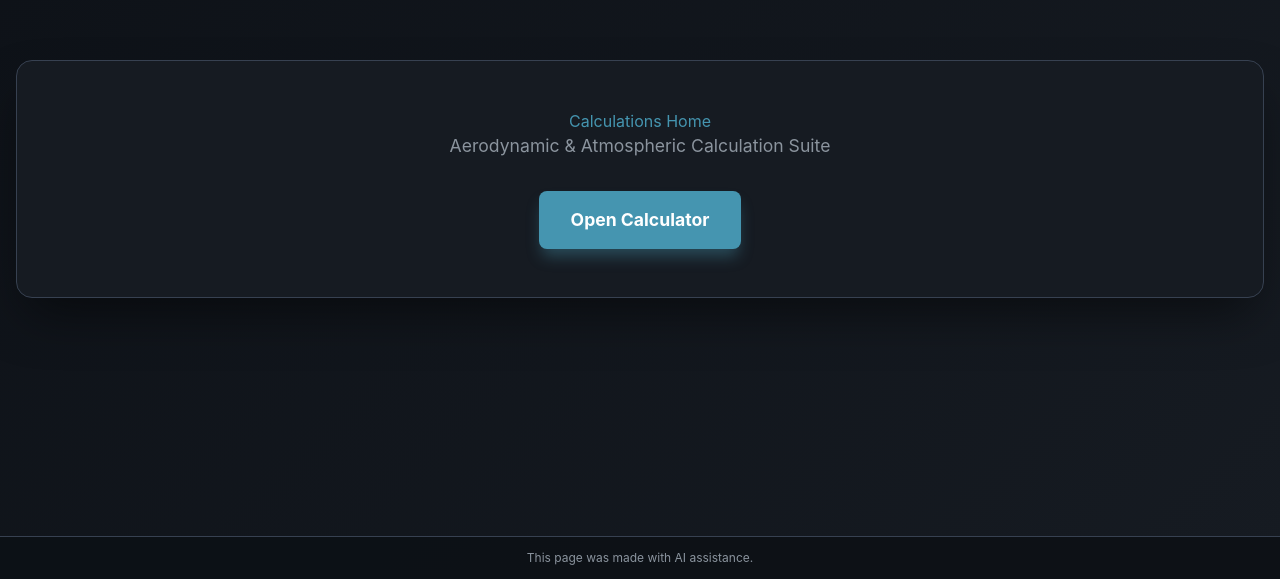
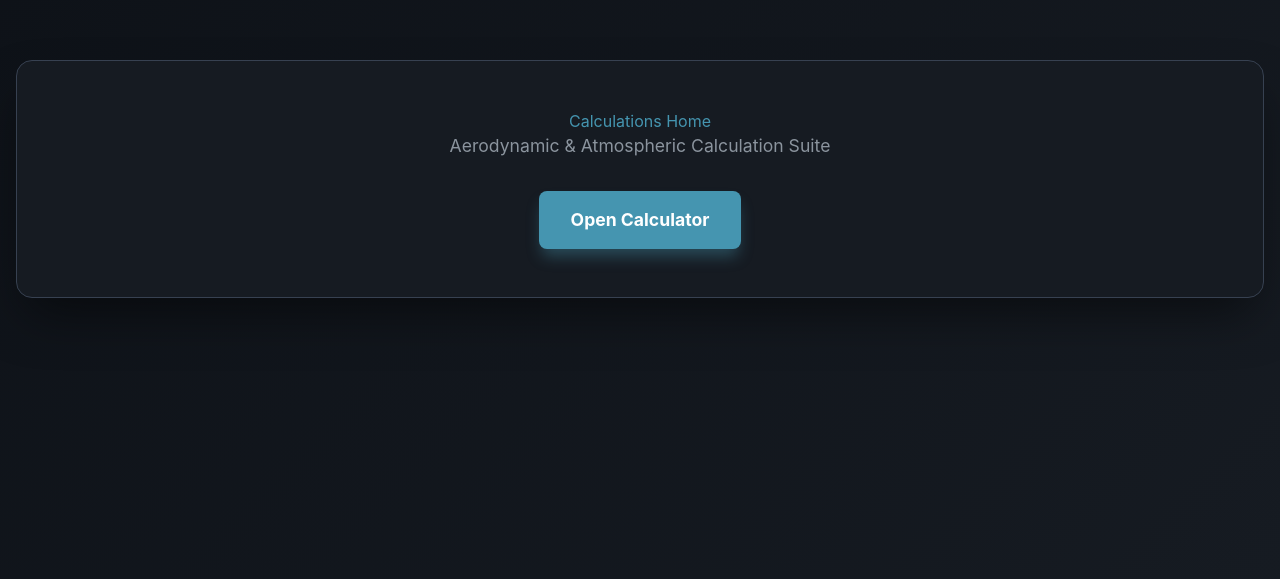
Before and after one commit to The-Code-Champion/AVP_Equations_ai, a plain HTML site: page index.html in a window 1280 px wide. Shown: the part 221-800 px from the top of the page. Drawn offline with nearby package versions, Linux system fonts and the light colour scheme.

Commit message:
disclaimer removed

```diff
--- a/index.html
+++ b/index.html
@@ -101,10 +101,5 @@
 
         <a href="page.html" class="cta-button">Open Calculator</a>
     </div>
-
-    <!-- Disclaimer -->
-    <footer style="position: fixed; bottom: 0; left: 0; right: 0; text-align: center; padding: 0.75rem; background-color: rgba(13, 17, 23, 0.95); color: #8b949e; font-size: 0.75rem; border-top: 1px solid #374151;">
-        This page was made with AI assistance.
-    </footer>
 </body>
 </html>
```
Also changed, not shown: page.html (+0 -5 lines).
